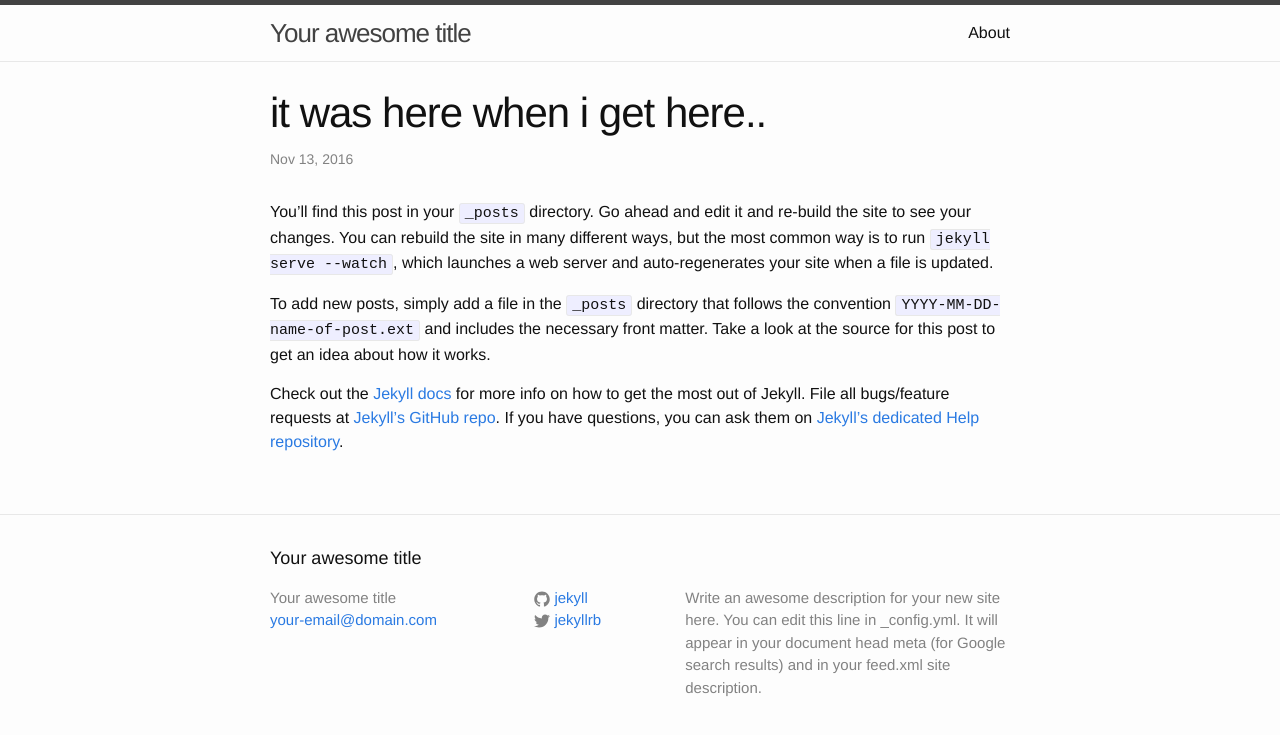
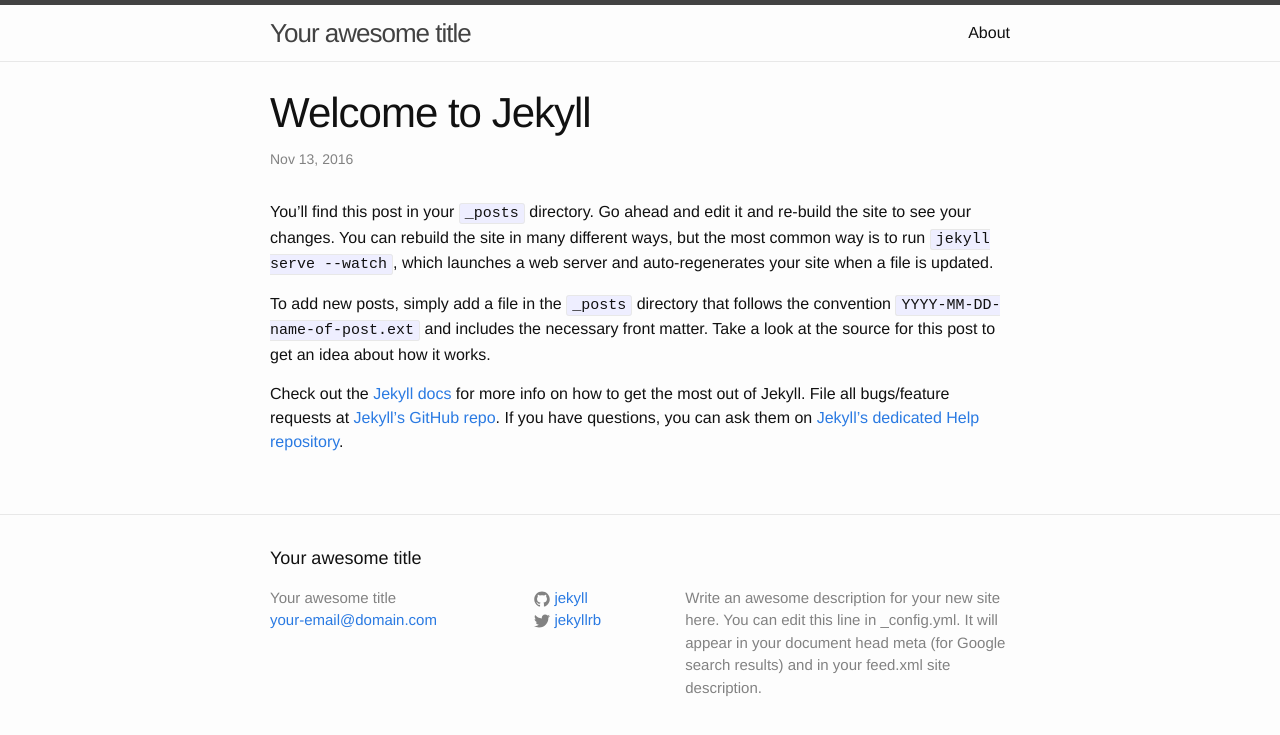
Before and after one commit to burneyburney/myDreamBlog, a Jekyll site: the page built from dreamBlog/_posts/2016-11-13-welcome-to-jekyll.markdown, in a window 1280 px wide. Shown: the top 735 px of the page. Built offline with Jekyll 4.4.1, drawn with Linux system fonts in a browser that asks for light colours; comment, search, counter and statistics services are not loaded.

```diff
--- a/dreamBlog/_posts/2016-11-13-welcome-to-jekyll.markdown
+++ b/dreamBlog/_posts/2016-11-13-welcome-to-jekyll.markdown
@@ -1,9 +1,9 @@
 ---
 layout: post
-title:  "it was here when i get here.."
+title:  "Welcome to Jekyll"
 date:   2016-11-13 19:42:14
-categories: jekyll update
 tags: [web, jekyll]
+
 ---
 You’ll find this post in your `_posts` directory. Go ahead and edit it and re-build the site to see your changes. You can rebuild the site in many different ways, but the most common way is to run `jekyll serve --watch`, which launches a web server and auto-regenerates your site when a file is updated.
 
--- a/dreamBlog/_posts/2017-12-1-heyWhatsup.markdown
+++ b/dreamBlog/_posts/2017-12-1-heyWhatsup.markdown
@@ -2,8 +2,7 @@
 layout: post
 title:  "Why I Wanted a Static Blog so Badley"
 date:   2017-12-01 19:42:14
-categories: jekyll update
-tags: [web, jekyll]
+tags: [web, jekyll, test, loremIpsum, Lorem Ipsum]
 ---
 
 #wassup
```
